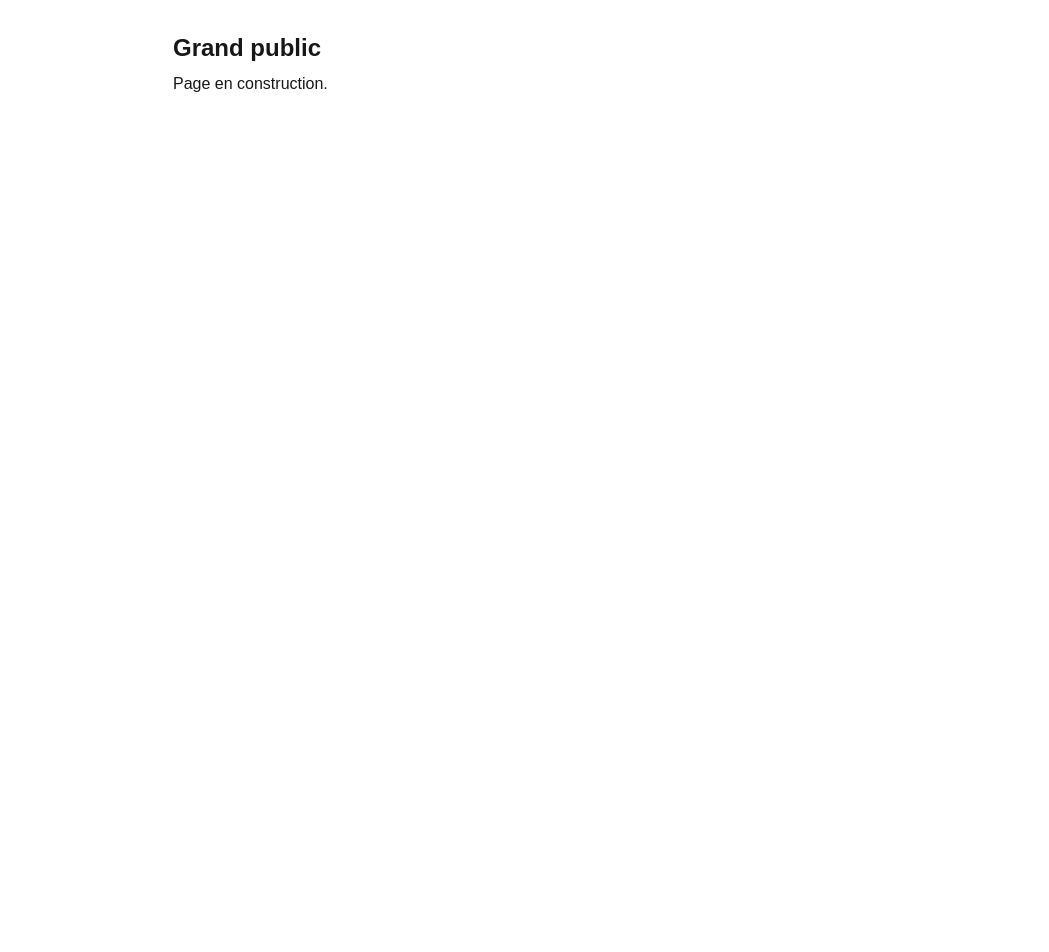
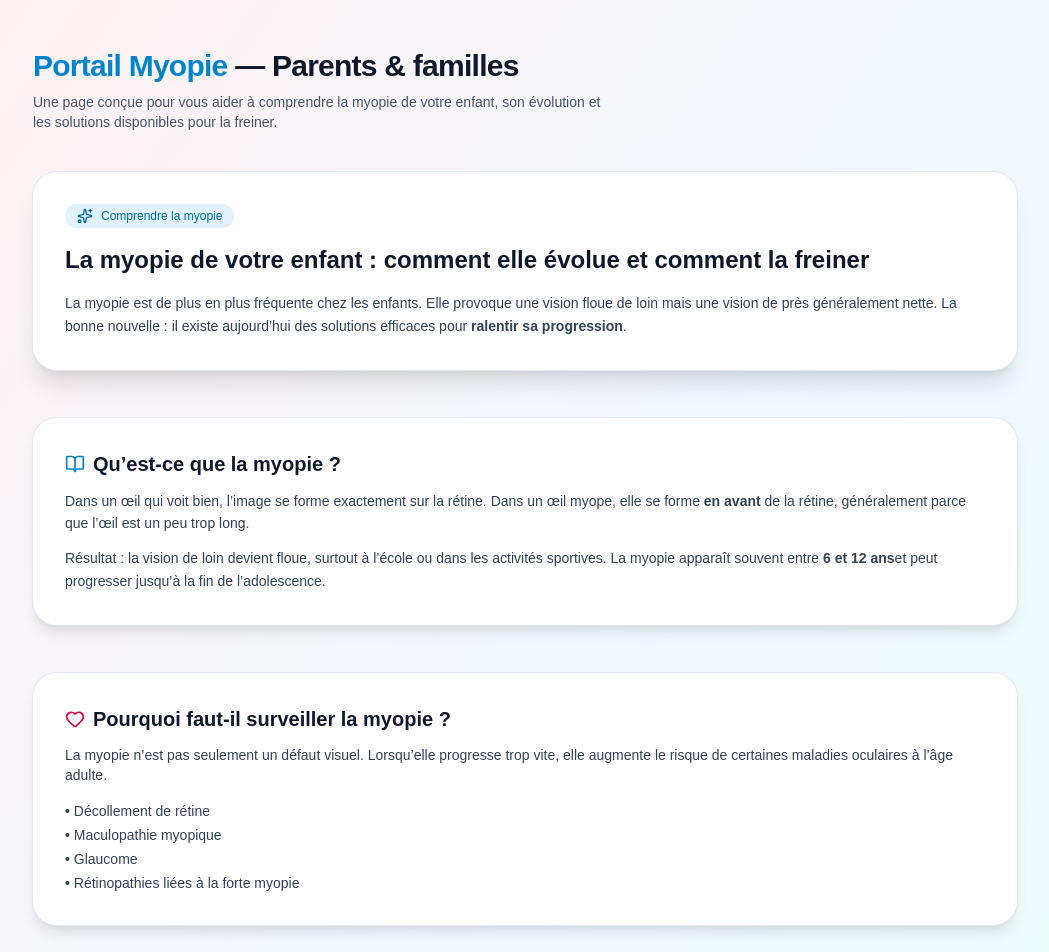
Before and after one commit to Ophtanass/myopie-web, a Next.js app: page /grand-publique in a window 1280 px wide. Shown: the top 952 px of the page, without its empty margins (115-1164 px from the left). Before the commit the page ends 800 px from the top, so only its background shows below. Built offline with nearby package versions, Linux system fonts and the light colour scheme.

Commit message:
Update grand-publique.tsx

```diff
--- a/pages/grand-publique.tsx
+++ b/pages/grand-publique.tsx
@@ -1,8 +1,176 @@
-export default function GrandPublique() {
+// app/grand-public/page.tsx
+
+import {
+  BookOpen,
+  Eye,
+  Heart,
+  Sparkles,
+  Users,
+} from "lucide-react";
+
+export default function GrandPublicPage() {
   return (
-    <main className="max-w-3xl mx-auto p-8">
-      <h1 className="text-2xl font-bold mb-2">Grand public</h1>
-      <p>Page en construction.</p>
+    <main className="min-h-screen bg-gradient-to-br from-rose-50 via-sky-50 to-emerald-50 text-slate-800">
+      <div className="mx-auto max-w-5xl px-5 py-12">
+
+        {/* HEADER */}
+        <header className="mb-10">
+          <h1 className="text-3xl font-bold tracking-tight text-slate-900">
+            <span className="text-sky-600">Portail Myopie</span> — Parents & familles
+          </h1>
+          <p className="mt-2 text-slate-600 text-sm max-w-xl">
+            Une page conçue pour vous aider à comprendre la myopie de votre enfant,
+            son évolution et les solutions disponibles pour la freiner.
+          </p>
+        </header>
+
+        {/* SECTION 1 — INTRO */}
+        <section className="mb-12 rounded-3xl bg-white shadow-xl ring-1 ring-slate-200 p-8">
+          <p className="inline-flex items-center gap-2 rounded-full bg-sky-100 px-3 py-1 text-xs font-medium text-sky-700 mb-4">
+            <Sparkles className="h-4 w-4" />
+            Comprendre la myopie
+          </p>
+
+          <h2 className="text-2xl font-bold mb-4 text-slate-900">
+            La myopie de votre enfant : comment elle évolue et comment la freiner
+          </h2>
+
+          <p className="text-sm text-slate-700 leading-relaxed">
+            La myopie est de plus en plus fréquente chez les enfants. Elle provoque
+            une vision floue de loin mais une vision de près généralement nette. La
+            bonne nouvelle : il existe aujourd’hui des solutions efficaces pour
+            <strong> ralentir sa progression</strong>.
+          </p>
+        </section>
+
+        {/* SECTION 2 — QU’EST-CE QUE LA MYOPIE */}
+        <section className="mb-12 rounded-3xl bg-white p-8 shadow-lg ring-1 ring-slate-200">
+          <h3 className="text-xl font-semibold mb-3 flex items-center gap-2 text-slate-900">
+            <BookOpen className="h-5 w-5 text-sky-600" />
+            Qu’est-ce que la myopie ?
+          </h3>
+          <p className="text-sm text-slate-700 leading-relaxed mb-3">
+            Dans un œil qui voit bien, l’image se forme exactement sur la rétine.
+            Dans un œil myope, elle se forme <strong>en avant</strong> de la rétine,
+            généralement parce que l’œil est un peu trop long.
+          </p>
+          <p className="text-sm text-slate-700 leading-relaxed">
+            Résultat : la vision de loin devient floue, surtout à l’école ou dans les
+            activités sportives. La myopie apparaît souvent entre <strong>6 et 12 ans</strong>
+            et peut progresser jusqu’à la fin de l’adolescence.
+          </p>
+        </section>
+
+        {/* SECTION 3 — POURQUOI SURVEILLER */}
+        <section className="mb-12 rounded-3xl bg-white p-8 shadow-lg ring-1 ring-slate-200">
+          <h3 className="text-xl font-semibold mb-3 flex items-center gap-2 text-slate-900">
+            <Heart className="h-5 w-5 text-rose-600" />
+            Pourquoi faut-il surveiller la myopie ?
+          </h3>
+
+          <p className="text-sm text-slate-700 mb-4">
+            La myopie n’est pas seulement un défaut visuel. Lorsqu’elle progresse
+            trop vite, elle augmente le risque de certaines maladies oculaires à
+            l’âge adulte.
+          </p>
+
+          <ul className="text-sm text-slate-700 space-y-1">
+            <li>• Décollement de rétine</li>
+            <li>• Maculopathie myopique</li>
+            <li>• Glaucome</li>
+            <li>• Rétinopathies liées à la forte myopie</li>
+          </ul>
+        </section>
+
+        {/* SECTION 4 — MYOPIE ÉVOLUTIVE */}
+        <section className="mb-12 rounded-3xl bg-white p-8 shadow-lg ring-1 ring-slate-200">
+          <h3 className="text-xl font-semibold mb-3 flex items-center gap-2 text-slate-900">
+            <Sparkles className="h-5 w-5 text-emerald-600" />
+            Myopie évolutive : qu’est-ce que c’est ?
+          </h3>
+
+          <p className="text-sm text-slate-700 mb-3">
+            On parle de myopie évolutive lorsque la correction augmente plus vite que
+            prévu :
+          </p>
+
+          <ul className="text-sm text-slate-700 mb-3 space-y-1">
+            <li>• ≥ 0,50 dioptrie par an</li>
+            <li>• Allongement axial rapide</li>
+            <li>• Apparition précoce (avant 7–8 ans)</li>
+          </ul>
+
+          <p className="text-sm text-slate-700">
+            Ce sont ces situations qui nécessitent une prise en charge spécifique.
+          </p>
+        </section>
+
+        {/* SECTION 5 — FREINATION */}
+        <section className="mb-12 rounded-3xl bg-white p-8 shadow-lg ring-1 ring-slate-200">
+          <h3 className="text-xl font-semibold mb-3 flex items-center gap-2 text-slate-900">
+            <Eye className="h-5 w-5 text-sky-600" />
+            Comment peut-on ralentir la myopie ?
+          </h3>
+
+          <div className="grid md:grid-cols-3 gap-5">
+
+            {/* OPTIQUE */}
+            <div className="rounded-2xl bg-sky-50 p-4 border border-sky-200">
+              <h4 className="font-semibold text-sky-700 mb-2">
+                1. Les solutions optiques
+              </h4>
+              <ul className="text-sm text-slate-700 space-y-1">
+                <li>• Verres spéciaux</li>
+                <li>• Lentilles multifocales</li>
+                <li>• Orthokératologie</li>
+              </ul>
+            </div>
+
+            {/* ATROPINE */}
+            <div className="rounded-2xl bg-emerald-50 p-4 border border-emerald-200">
+              <h4 className="font-semibold text-emerald-700 mb-2">
+                2. Collyres d’atropine
+              </h4>
+              <p className="text-sm text-slate-700">
+                L’atropine faiblement dosée peut ralentir la progression chez les
+                enfants. Bien tolérée, elle est utilisée sous prescription.
+              </p>
+            </div>
+
+            {/* ENVIRONNEMENT */}
+            <div className="rounded-2xl bg-rose-50 p-4 border border-rose-200">
+              <h4 className="font-semibold text-rose-700 mb-2">
+                3. L’environnement visuel
+              </h4>
+              <ul className="text-sm text-slate-700 space-y-1">
+                <li>• 2 heures par jour dehors</li>
+                <li>• Pause toutes les 20 minutes</li>
+                <li>• Distance d’au moins 30 cm</li>
+              </ul>
+            </div>
+
+          </div>
+        </section>
+
+        {/* SECTION 6 — RÔLE DES PARENTS */}
+        <section className="mb-10 rounded-3xl bg-white p-8 shadow-lg ring-1 ring-slate-200">
+          <h3 className="text-xl font-semibold mb-3 flex items-center gap-2 text-slate-900">
+            <Users className="h-5 w-5 text-purple-600" />
+            Le rôle des parents
+          </h3>
+
+          <p className="text-sm text-slate-700 mb-3">
+            Votre implication est essentielle. Vous pouvez aider votre enfant en :
+          </p>
+
+          <ul className="text-sm text-slate-700 space-y-1">
+            <li>• Encouragent les activités en extérieur</li>
+            <li>• Limitant les écrans sans pause</li>
+            <li>• Respectant les consultations de suivi</li>
+            <li>• Aménageant un espace de lecture confortable</li>
+          </ul>
+        </section>
+      </div>
     </main>
   );
 }
```
